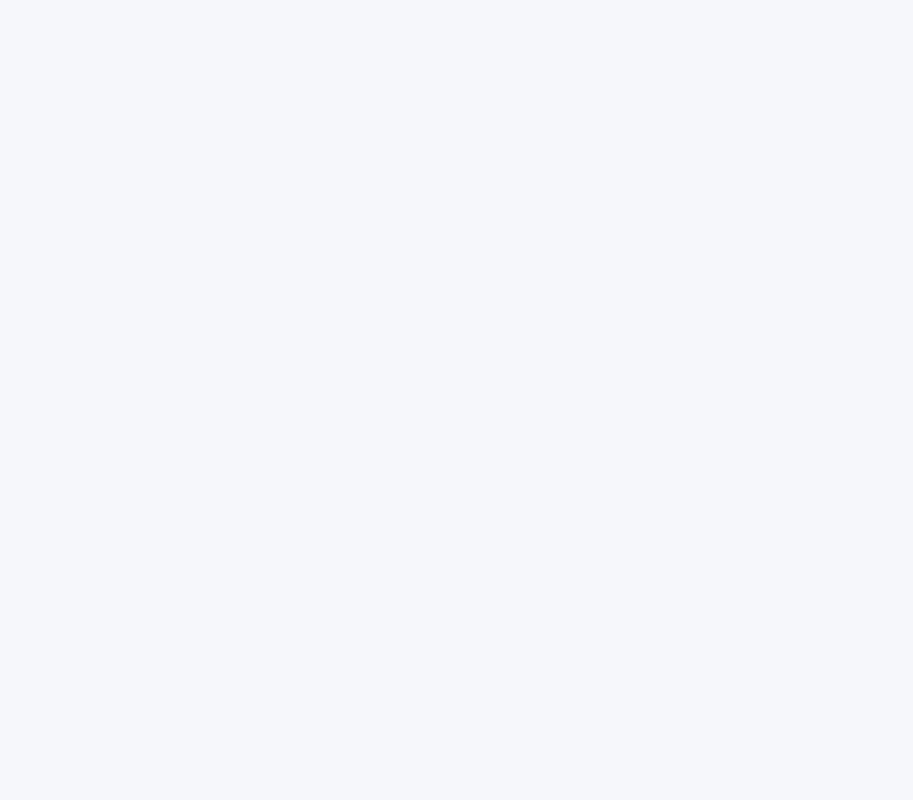
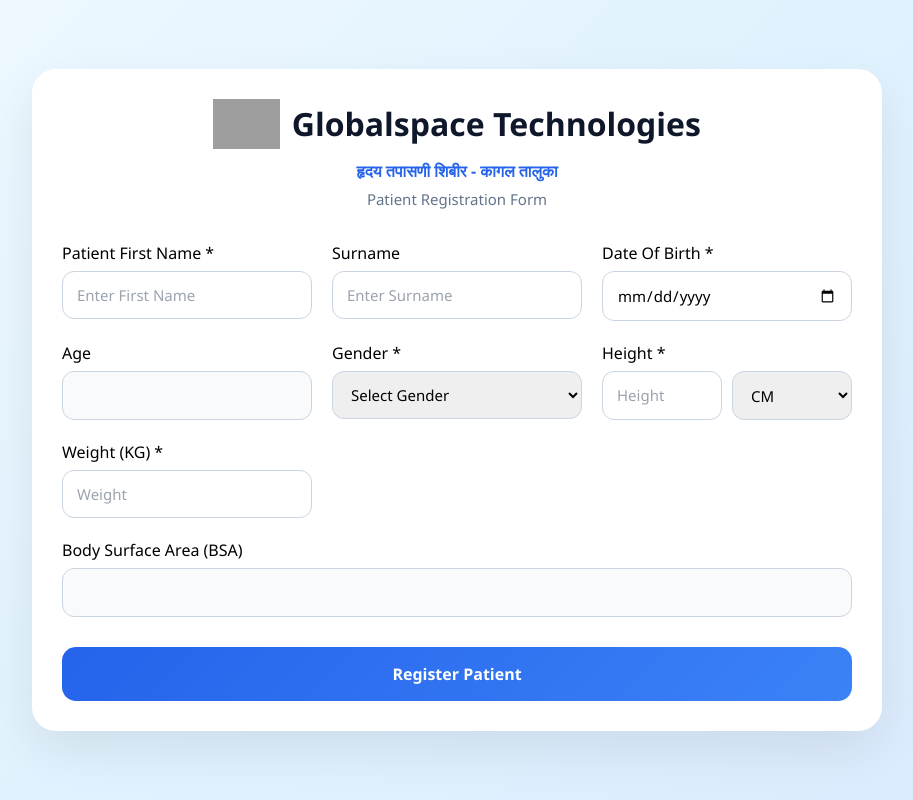
Before and after one commit to pranav-sutar/docexa-patient-web-app-react, a React (Vite) app: page /form in a window 1280 px wide. Before the commit this address had no page. Shown: the whole page, without its empty margins (183-1096 px from the left). Built offline with nearby package versions, Linux system fonts and the light colour scheme; grey boxes are pictures that could not be loaded.

Commit message:
changesa

```diff
--- a/package.json
+++ b/package.json
@@ -23,6 +23,7 @@
     "react": "^19.2.4",
     "react-dom": "^19.2.4",
     "react-hot-toast": "^2.6.0",
+    "react-icons": "^5.6.0",
     "react-router-dom": "^7.13.2",
     "sweetalert2": "^11.26.24"
   },
--- /dev/null
+++ b/src/components/PatientRegistrationForm.tsx
@@ -0,0 +1,368 @@
+import React, { useState, useMemo } from "react";
+import {
+  FaHospitalUser,
+  FaUser,
+  FaVenusMars,
+  FaWeight,
+  FaRulerVertical,
+} from "react-icons/fa";
+
+function PatientRegistrationForm() {
+  const [formData, setFormData] = useState({
+    firstName: "",
+    lastName: "",
+    dob: "",
+    gender: "",
+    height: "",
+    heightUnit: "cm",
+    weight: "",
+  });
+
+  const calculateAge = (dob: any) => {
+    if (!dob) return "";
+
+    const birthDate = new Date(dob);
+    const today = new Date();
+
+    let years = today.getFullYear() - birthDate.getFullYear();
+    let months = today.getMonth() - birthDate.getMonth();
+    let days = today.getDate() - birthDate.getDate();
+
+    if (days < 0) {
+      months--;
+      const previousMonth = new Date(today.getFullYear(), today.getMonth(), 0);
+      days += previousMonth.getDate();
+    }
+
+    if (months < 0) {
+      years--;
+      months += 12;
+    }
+
+    return `${years} Years ${months} Months ${days} Days`;
+  };
+
+  const age = useMemo(() => calculateAge(formData.dob), [formData.dob]);
+
+  const heightInCm = useMemo(() => {
+    const height = parseFloat(formData.height);
+
+    if (!height) return 0;
+
+    switch (formData.heightUnit) {
+      case "cm":
+        return height;
+      case "inch":
+        return height * 2.54;
+      case "ft":
+        return height * 30.48;
+      case "m":
+        return height * 100;
+      default:
+        return height;
+    }
+  }, [formData.height, formData.heightUnit]);
+
+  const bsa = useMemo(() => {
+    const weight = parseFloat(formData.weight);
+
+    if (!weight || !heightInCm) return "";
+
+    return Math.sqrt((heightInCm * weight) / 3600).toFixed(2);
+  }, [heightInCm, formData.weight]);
+
+  const handleChange = (e: any) => {
+    setFormData({
+      ...formData,
+      [e.target.name]: e.target.value,
+    });
+  };
+
+  const handleSubmit = (e: any) => {
+    e.preventDefault();
+
+    if (
+      !formData.firstName ||
+      !formData.dob ||
+      !formData.gender ||
+      !formData.height ||
+      !formData.weight
+    ) {
+      alert("Please fill all required fields");
+      return;
+    }
+
+    const payload = {
+      first_name: formData.firstName,
+      last_name: formData.lastName,
+      date_of_birth: formData.dob,
+      age,
+      gender: formData.gender,
+      height: {
+        value: formData.height,
+        unit: formData.heightUnit,
+        height_in_cm: Number(heightInCm.toFixed(2)),
+      },
+      weight_kg: Number(formData.weight),
+      body_surface_area: bsa,
+    };
+
+    console.log("Patient Registered Payload:");
+    console.log(JSON.stringify(payload, null, 2));
+
+    alert("Patient Registered Successfully!");
+  };
+
+  return (
+    <div
+      style={{
+        minHeight: "100vh",
+        background:
+          "linear-gradient(135deg, #f0f9ff 0%, #e0f2fe 50%, #dbeafe 100%)",
+        padding: "20px",
+        display: "flex",
+        justifyContent: "center",
+        alignItems: "center",
+      }}
+    >
+      <div
+        style={{
+          width: "100%",
+          maxWidth: "850px",
+          background: "#fff",
+          borderRadius: "24px",
+          padding: "30px",
+          boxShadow: "0 20px 50px rgba(0,0,0,0.08)",
+        }}
+      >
+        {/* Header */}
+        <div style={{ textAlign: "center", marginBottom: "30px" }}>
+          <div
+            style={{
+              display: "flex",
+              justifyContent: "center",
+              alignItems: "center",
+              gap: "12px",
+              flexWrap: "wrap",
+            }}
+          >
+            <img
+              src="https://www.globalspace.in/images/logo.png"
+              alt="Globalspace"
+              style={{
+                height: "50px",
+                objectFit: "contain",
+              }}
+            />
+
+            <h1
+              style={{
+                margin: 0,
+                color: "#0f172a",
+                fontSize: "2rem",
+                fontWeight: 700,
+              }}
+            >
+              Globalspace Technologies
+            </h1>
+          </div>
+
+          <h3
+            style={{
+              marginTop: "10px",
+              color: "#2563eb",
+              fontWeight: 600,
+            }}
+          >
+            हृदय तपासणी शिबीर - कागल तालुका
+          </h3>
+
+          <p
+            style={{
+              color: "#64748b",
+              marginTop: "5px",
+              fontSize: "15px",
+            }}
+          >
+            Patient Registration Form
+          </p>
+        </div>
+
+        <form onSubmit={handleSubmit}>
+          <div
+            style={{
+              display: "grid",
+              gridTemplateColumns: "repeat(auto-fit,minmax(250px,1fr))",
+              gap: "20px",
+            }}
+          >
+            {/* First Name */}
+            <div>
+              <label>Patient First Name *</label>
+              <input
+                type="text"
+                name="firstName"
+                value={formData.firstName}
+                onChange={handleChange}
+                placeholder="Enter First Name"
+                style={inputStyle}
+              />
+            </div>
+
+            {/* Last Name */}
+            <div>
+              <label>Surname</label>
+              <input
+                type="text"
+                name="lastName"
+                value={formData.lastName}
+                onChange={handleChange}
+                placeholder="Enter Surname"
+                style={inputStyle}
+              />
+            </div>
+
+            {/* DOB */}
+            <div>
+              <label>Date Of Birth *</label>
+              <input
+                type="date"
+                name="dob"
+                value={formData.dob}
+                onChange={handleChange}
+                style={inputStyle}
+              />
+            </div>
+
+            {/* Age */}
+            <div>
+              <label>Age</label>
+              <input
+                value={age}
+                readOnly
+                style={{
+                  ...inputStyle,
+                  background: "#f8fafc",
+                  fontWeight: 600,
+                }}
+              />
+            </div>
+
+            {/* Gender */}
+            <div>
+              <label>Gender *</label>
+              <select
+                name="gender"
+                value={formData.gender}
+                onChange={handleChange}
+                style={inputStyle}
+              >
+                <option value="">Select Gender</option>
+                <option>Male</option>
+                <option>Female</option>
+                <option>Other</option>
+              </select>
+            </div>
+
+            {/* Height */}
+            <div>
+              <label>Height *</label>
+
+              <div
+                style={{
+                  display: "flex",
+                  gap: "10px",
+                }}
+              >
+                <input
+                  type="number"
+                  name="height"
+                  value={formData.height}
+                  onChange={handleChange}
+                  placeholder="Height"
+                  style={{
+                    ...inputStyle,
+                    flex: 1,
+                  }}
+                />
+
+                <select
+                  name="heightUnit"
+                  value={formData.heightUnit}
+                  onChange={handleChange}
+                  style={{
+                    ...inputStyle,
+                    width: "120px",
+                  }}
+                >
+                  <option value="cm">CM</option>
+                  <option value="inch">Inch</option>
+                  <option value="ft">Feet</option>
+                  <option value="m">Meter</option>
+                </select>
+              </div>
+            </div>
+
+            {/* Weight */}
+            <div>
+              <label>Weight (KG) *</label>
+              <input
+                type="number"
+                name="weight"
+                value={formData.weight}
+                onChange={handleChange}
+                placeholder="Weight"
+                style={inputStyle}
+              />
+            </div>
+
+            {/* BSA */}
+            <div style={{ gridColumn: "1/-1" }}>
+              <label>Body Surface Area (BSA)</label>
+              <input
+                readOnly
+                value={bsa ? `${bsa} m²` : ""}
+                style={{
+                  ...inputStyle,
+                  background: "#f8fafc",
+                  fontWeight: 700,
+                  color: "#2563eb",
+                }}
+              />
+            </div>
+          </div>
+
+          <button
+            type="submit"
+            style={{
+              width: "100%",
+              marginTop: "30px",
+              padding: "15px",
+              border: "none",
+              borderRadius: "14px",
+              background: "linear-gradient(135deg,#2563eb,#3b82f6)",
+              color: "#fff",
+              fontSize: "16px",
+              fontWeight: 700,
+              cursor: "pointer",
+            }}
+          >
+            Register Patient
+          </button>
+        </form>
+      </div>
+    </div>
+  );
+}
+
+const inputStyle: React.CSSProperties = {
+  width: "100%",
+  padding: "12px 14px",
+  borderRadius: "12px",
+  border: "1px solid #cbd5e1",
+  marginTop: "6px",
+  fontSize: "15px",
+  boxSizing: "border-box",
+};
+
+export default PatientRegistrationForm;
--- a/src/main.tsx
+++ b/src/main.tsx
@@ -10,6 +10,7 @@
 import AddVitals from "./components/AddVitals.tsx";
 import AddPatient from "./components/AddPatient.tsx";
 import DoctorSideApiTest from "./support_components/DoctorSideApiTest.tsx";
+import PatientRegistrationForm from "./components/PatientRegistrationForm.tsx";
 
 createRoot(document.getElementById("root")!).render(
   <CacheProvider>
@@ -23,6 +24,7 @@
           <Route path="/add-patient" element={<AddPatient />} />
           <Route path="/add-patient" element={<AddPatient />} />
           <Route path="/doctor-api-test" element={<DoctorSideApiTest />} />
+          <Route path="/form" element={<PatientRegistrationForm />} />
         </Routes>
       </BrowserRouter>
     </LoaderProvider>
```
Also changed, not shown: 1 other file (tests, documents, lock files or other folders).
